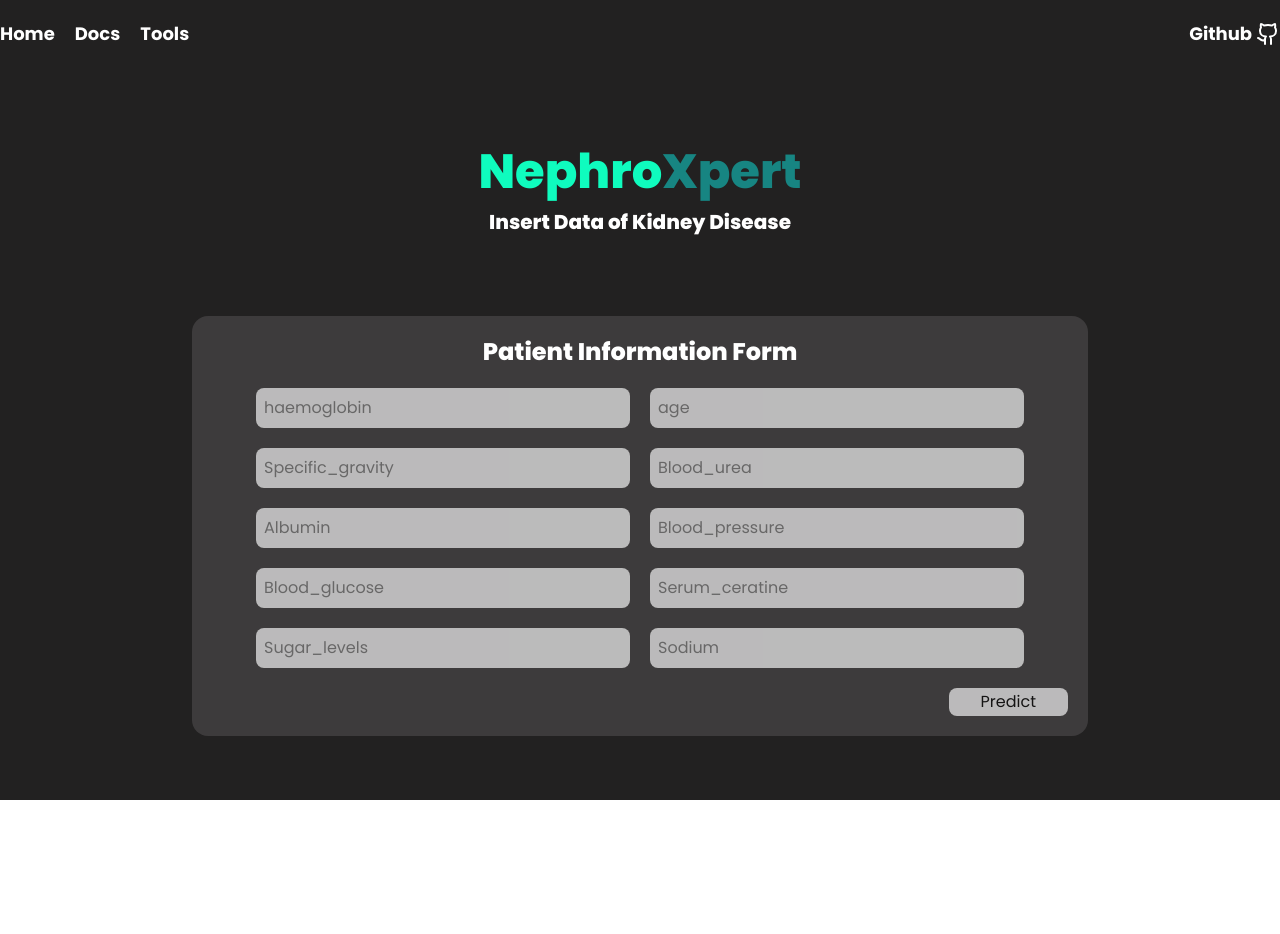
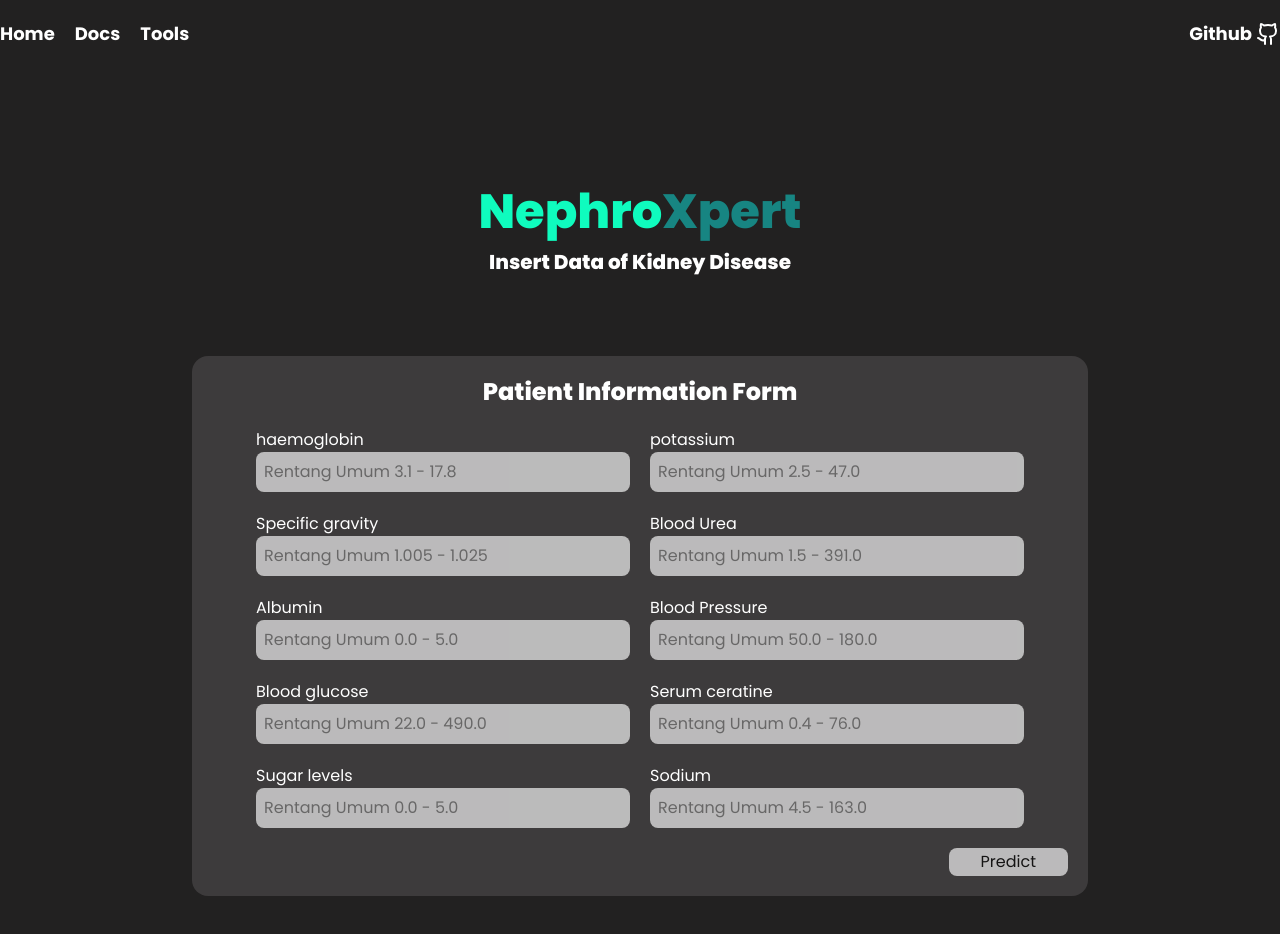
Before and after one commit to binawwww/NephroXpert-Classificatio-webn, a React (Vite) app: page /tools in a window 1280 px wide. Before the commit the page ends 800 px from the top, so only its background shows below. Built offline with nearby package versions, Linux system fonts and the light colour scheme.

Commit message:
change input fields

```diff
--- a/src/pages/Tools.jsx
+++ b/src/pages/Tools.jsx
@@ -4,7 +4,7 @@ import Title from "../ui/Title";
 import useKidneyPrediction from "../hooks/useKindeyPrediction";
 export default function Tools() {
   const [inputData, setInputData] = useState({
-    age: "",
+    potassium: "",
     albumin: "",
     blood_glucose_random: "",
     blood_pressure: "",
@@ -29,7 +29,7 @@ export default function Tools() {
   const mapPlaceholderToKey = (label) => {
     const keyMap = {
       haemoglobin: "haemoglobin",
-      age: "age",
+      potassium: "potassium",
       Specific_gravity: "specific_gravity",
       Blood_urea: "blood_urea",
       Albumin: "albumin",
@@ -43,7 +43,7 @@ export default function Tools() {
   };
 
   return (
-    <div className="mt-20">
+    <div className="mt-20 py-10">
       <div className="text-center font-extrabold">
         <Title title={"Insert Data of Kidney Disease"} />
       </div>
@@ -52,56 +52,88 @@ export default function Tools() {
           Patient Information Form
         </h1>
         <div className="grid w-3xl mx-auto mt-5 grid-cols-2 gap-5">
+          <div className="grid">
+            <p>haemoglobin</p>
             <Input
-            placeholder={"haemoglobin"}
+              placeholder={"Rentang Umum 3.1 - 17.8"}
               value={inputData.haemoglobin}
               onChange={handleChange}
             />
+          </div>
+          <div className="grid">
+            <p>potassium</p>
             <Input
-            placeholder={"age"}
-            value={inputData.age}
+              placeholder={"Rentang Umum 2.5 - 47.0"}
+              value={inputData.potassium}
               onChange={handleChange}
             />
+          </div>
+          <div className="grid">
+            <p>Specific gravity</p>
             <Input
-            placeholder={"Specific_gravity"}
+              placeholder={"Rentang Umum 1.005 - 1.025"}
               value={inputData.specific_gravity}
               onChange={handleChange}
             />
+          </div>
+          <div className="grid">
+            <p>Blood Urea</p>
             <Input
-            placeholder={"Blood_urea"}
+              placeholder={"Rentang Umum 1.5 - 391.0"}
               value={inputData.blood_urea}
               onChange={handleChange}
             />
+          </div>
+
+          <div className="grid">
+            <p>Albumin</p>
             <Input
-            placeholder={"Albumin"}
+              placeholder={"Rentang Umum 0.0 - 5.0"}
               value={inputData.albumin}
               onChange={handleChange}
             />
+          </div>
+          <div className="grid">
+            <p>Blood Pressure</p>
             <Input
-            placeholder={"Blood_pressure"}
+              placeholder={"Rentang Umum 50.0 - 180.0"}
               value={inputData.blood_pressure}
               onChange={handleChange}
             />
+          </div>
+          <div className="grid">
+            <p>Blood glucose</p>
             <Input
-            placeholder={"Blood_glucose"}
+              placeholder={"Rentang Umum 22.0 - 490.0"}
               value={inputData.blood_glucose_random}
               onChange={handleChange}
             />
+          </div>
+          <div className="grid">
+            <p>Serum ceratine</p>
             <Input
-            placeholder={"Serum_ceratine"}
+              placeholder={"Rentang Umum 0.4 - 76.0"}
               value={inputData.serum_creatinine}
               onChange={handleChange}
             />
+          </div>
+
+          <div className="grid">
+            <p>Sugar levels</p>
             <Input
-            placeholder={"Sugar_levels"}
+              placeholder={"Rentang Umum 0.0 - 5.0"}
               value={inputData.sugar}
               onChange={handleChange}
             />
+          </div>
+          <div className="grid">
+            <p>Sodium</p>
             <Input
-            placeholder={"Sodium"}
+              placeholder={"Rentang Umum 4.5 - 163.0"}
               value={inputData.sodium}
               onChange={handleChange}
             />
+          </div>
         </div>
         <div className="text-end mt-5">
           <button
@@ -120,7 +152,13 @@ export default function Tools() {
         {!loading && predict && (
           <div className="text-center mt-6 bg-greyCustom text-white p-4  ">
             <h2 className="text-xl font-bold">Prediction Result:</h2>
-            <p className={`mt-2 text-2xl font-extrabold ${predict.predicted_label ==='Positif CKD' ?' text-green-700' : 'text-red-700'}`}>
+            <p
+              className={`mt-2 text-2xl font-extrabold ${
+                predict.predicted_label === "Positif CKD"
+                  ? " text-green-700"
+                  : "text-red-700"
+              }`}
+            >
               {predict.predicted_label.toUpperCase() ?? "UNKNOWN"}
             </p>
           </div>
```
Lines whose indentation alone changed are shown as unchanged.
